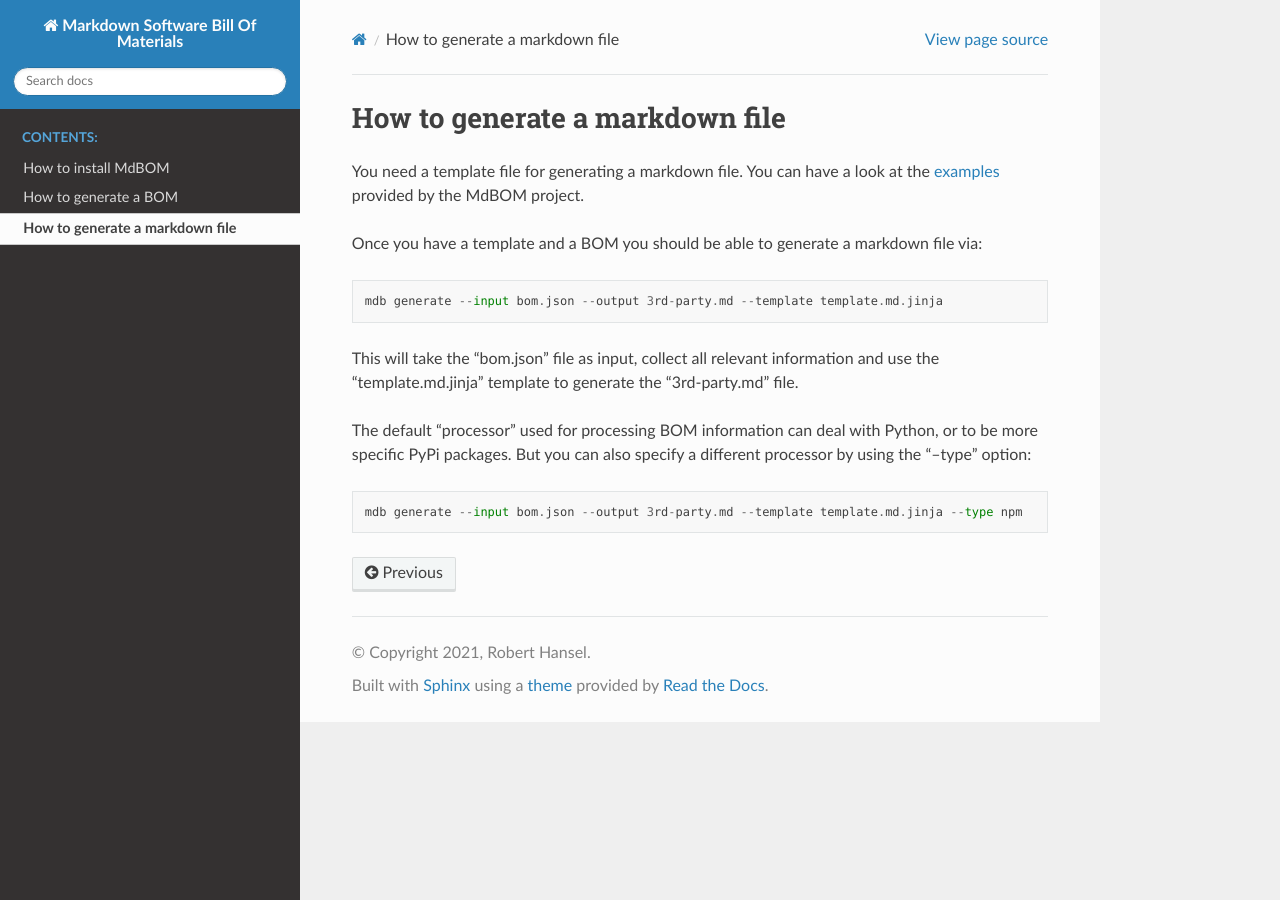
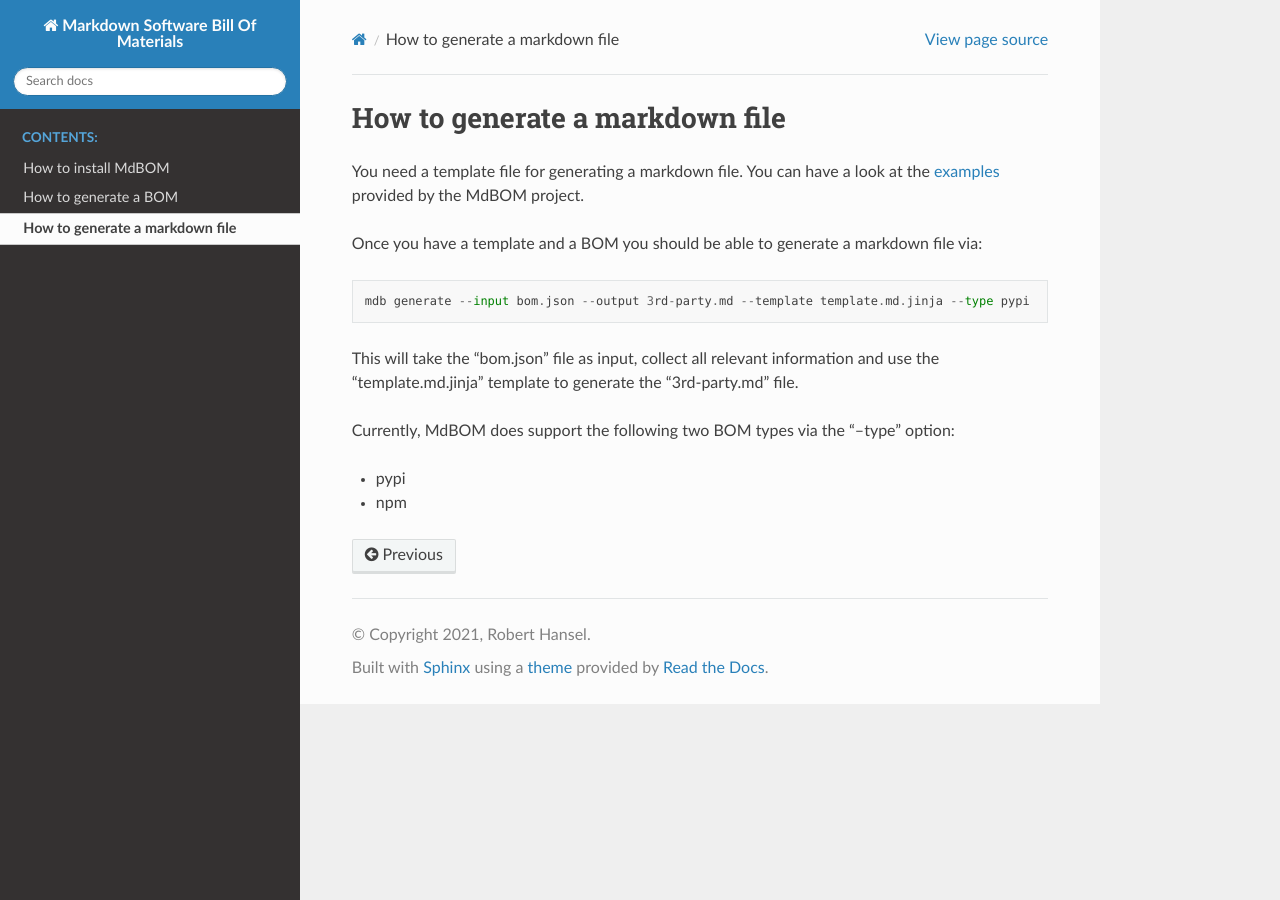
Before and after one commit to HaRo87/mdbom, a Sphinx documentation site: the page built from docs/source/usage/generate.rst, in a window 1280 px wide. Built offline with Sphinx 7.4.7 and the Read the Docs theme 2.0.0, drawn with Linux system fonts in a browser that asks for light colours.

Commit message:
updating documentation

```diff
--- a/docs/source/usage/generate.rst
+++ b/docs/source/usage/generate.rst
@@ -9,13 +9,12 @@ provided by the MdBOM project.
 Once you have a template and a BOM you should be able to generate
 a markdown file via::
 
-    mdb generate --input bom.json --output 3rd-party.md --template template.md.jinja
+    mdb generate --input bom.json --output 3rd-party.md --template template.md.jinja --type pypi
 
 This will take the "bom.json" file as input, collect all relevant information and
 use the "template.md.jinja" template to generate the "3rd-party.md" file.
 
-The default "processor" used for processing BOM information can deal with
-Python, or to be more specific PyPi packages. But you can also specify a
-different processor by using the "--type" option::
+Currently, MdBOM does support the following two BOM types via the "--type" option:
 
-    mdb generate --input bom.json --output 3rd-party.md --template template.md.jinja --type npm
+- pypi
+- npm
```
